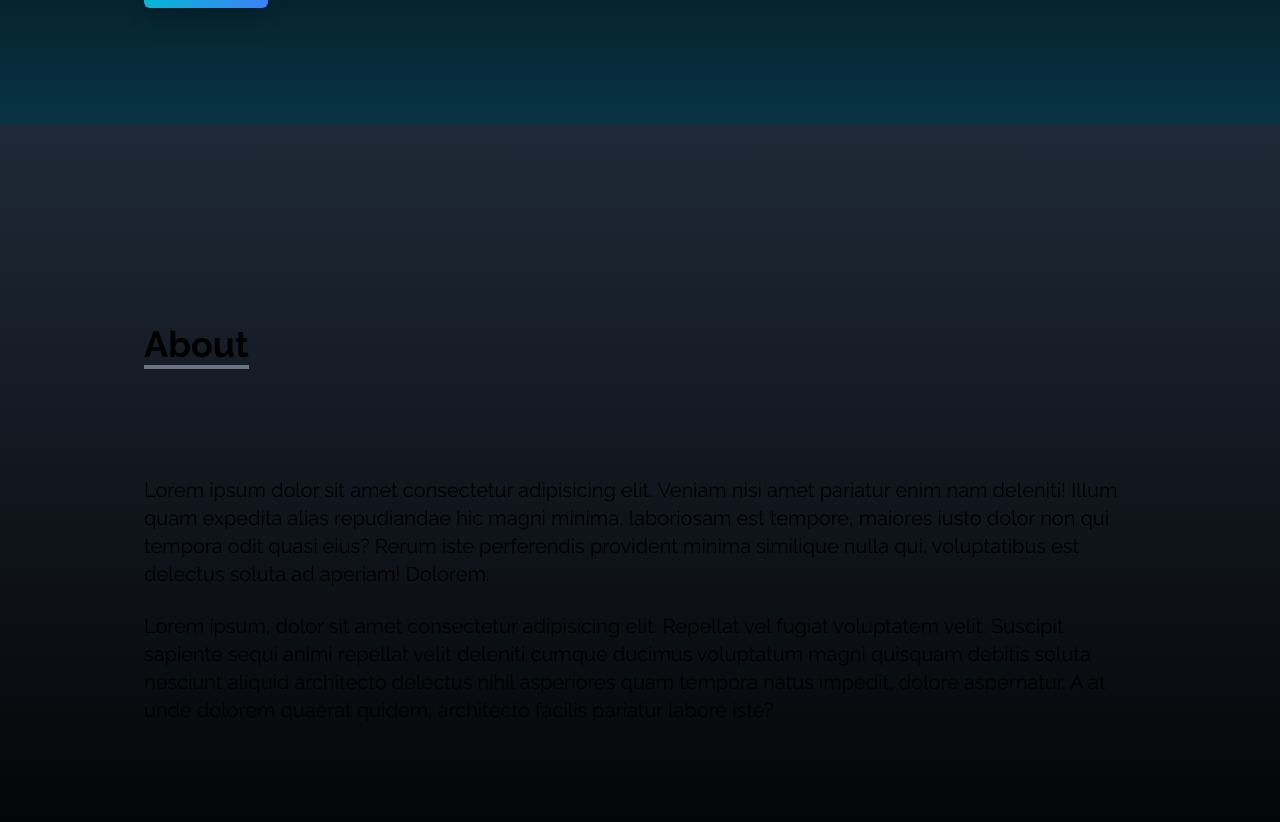
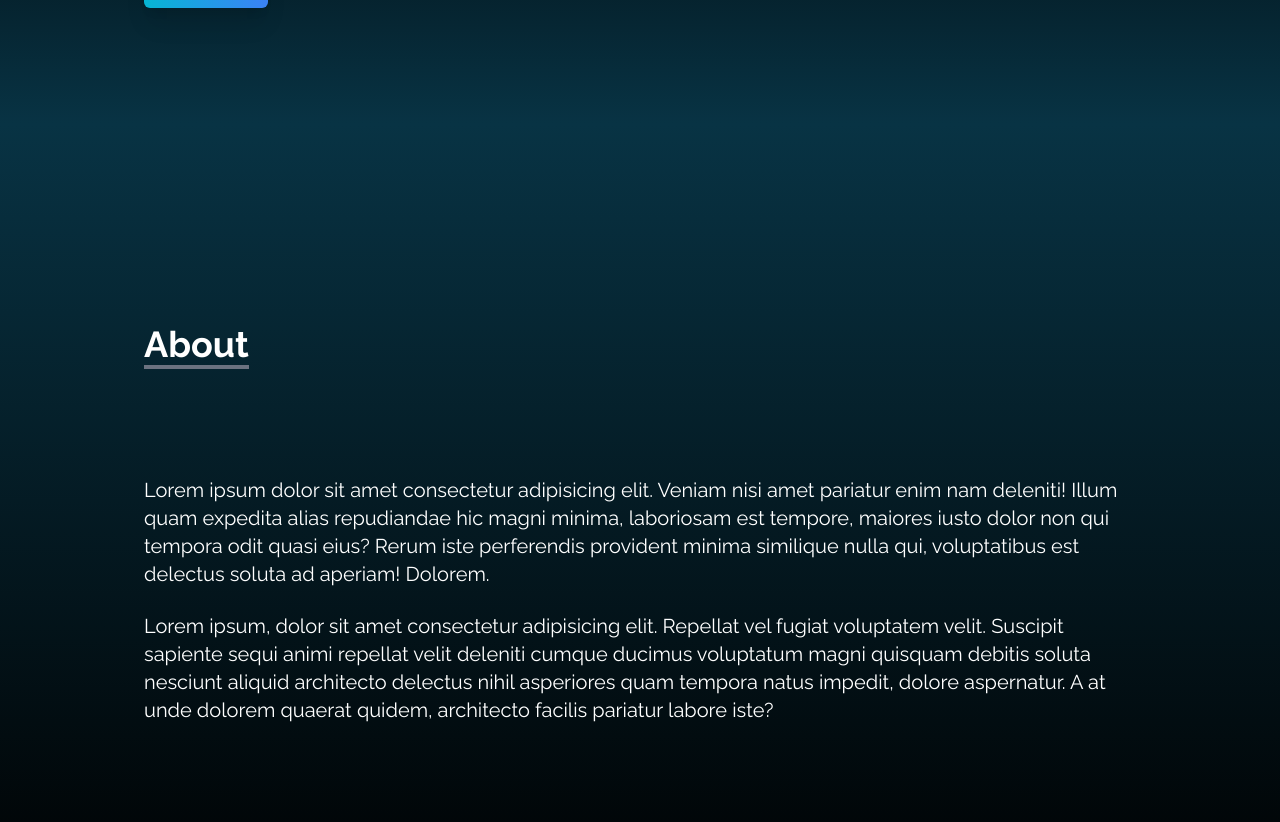
Before and after one commit to kayikalvin/portfolio, a React (Vite) app: page / in a window 1280 px wide. Shown: the part 676-1498 px from the top of the page. Built offline with nearby package versions, Linux system fonts and the light colour scheme.

Commit message:
color change

```diff
--- a/src/components/About.jsx
+++ b/src/components/About.jsx
@@ -2,7 +2,7 @@
 
 const About = () => {
   return (
-    <div name='about' className='w-full h-screen bg-gradient-to-b from-gray-800 to-black text white'>
+    <div name='about' className='w-full h-screen bg-gradient-to-b from-cyan-950 to-black text-white'>
         <div className='max-w-screen-lg p-4 mx-auto flex flex-col justify-center w-full h-full'>
             <div className='pb-8'>
                 <p className='text-4xl font-bold inline border-b-4 border-gray-500'> About</p>
```
